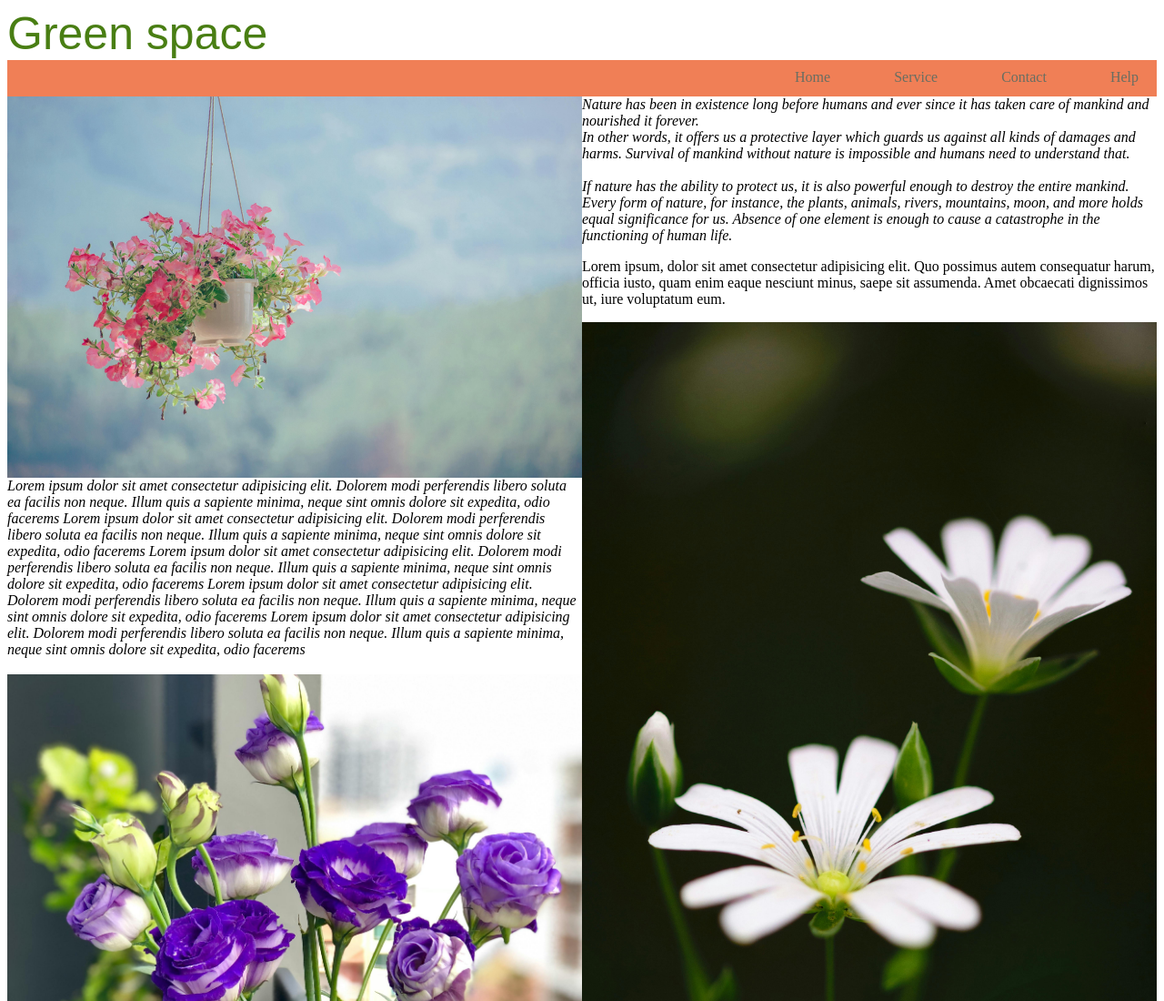
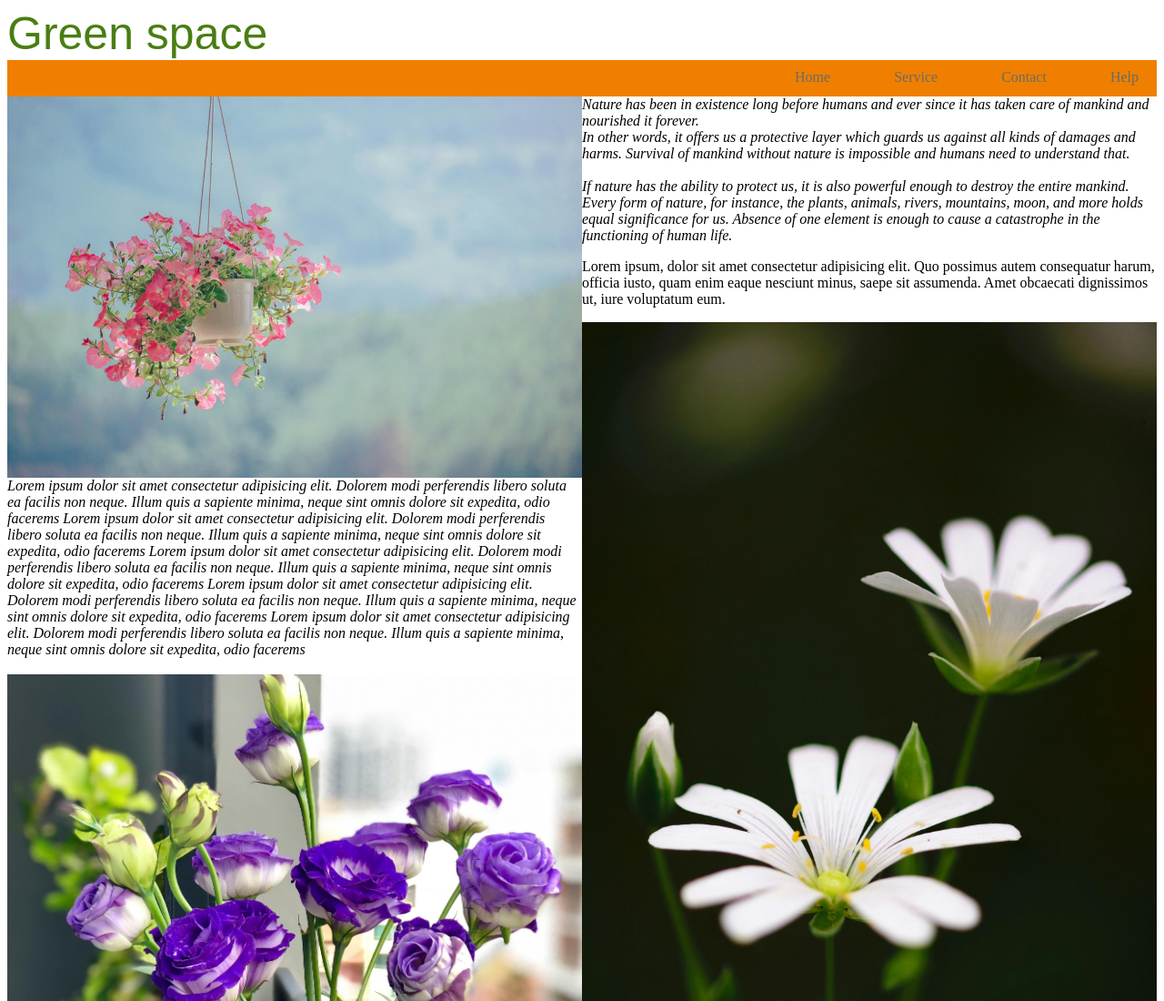
Before and after one commit to Shruthi796/Green-Space, a plain HTML site: page index.html in a window 1280 px wide. Shown: the top 1100 px of the page at 91% size. Drawn offline with Linux system fonts and the light colour scheme.

Commit message:
Update style.css

```diff
--- a/style.css
+++ b/style.css
@@ -5,7 +5,7 @@ header{
 
 }
 .head{
-    background-color: rgb(240, 127, 86);
+    background-color: rgb(240, 127, 00);
     height: 40px;
 
 }
```
